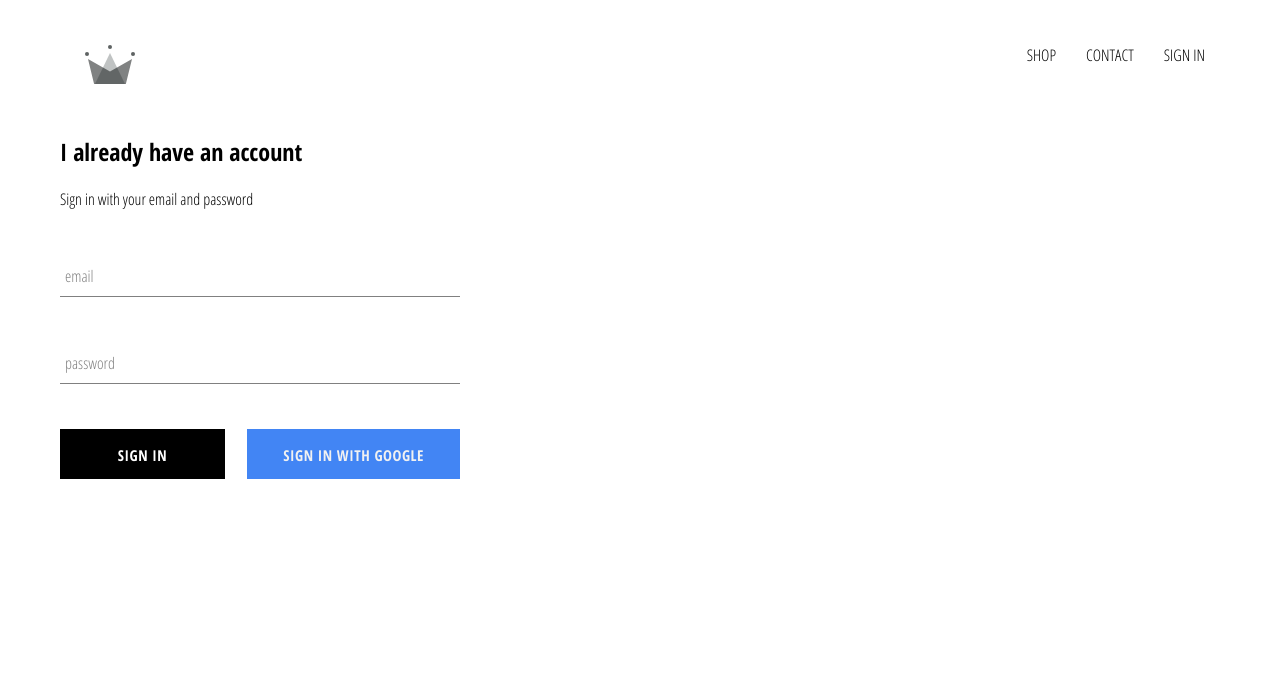
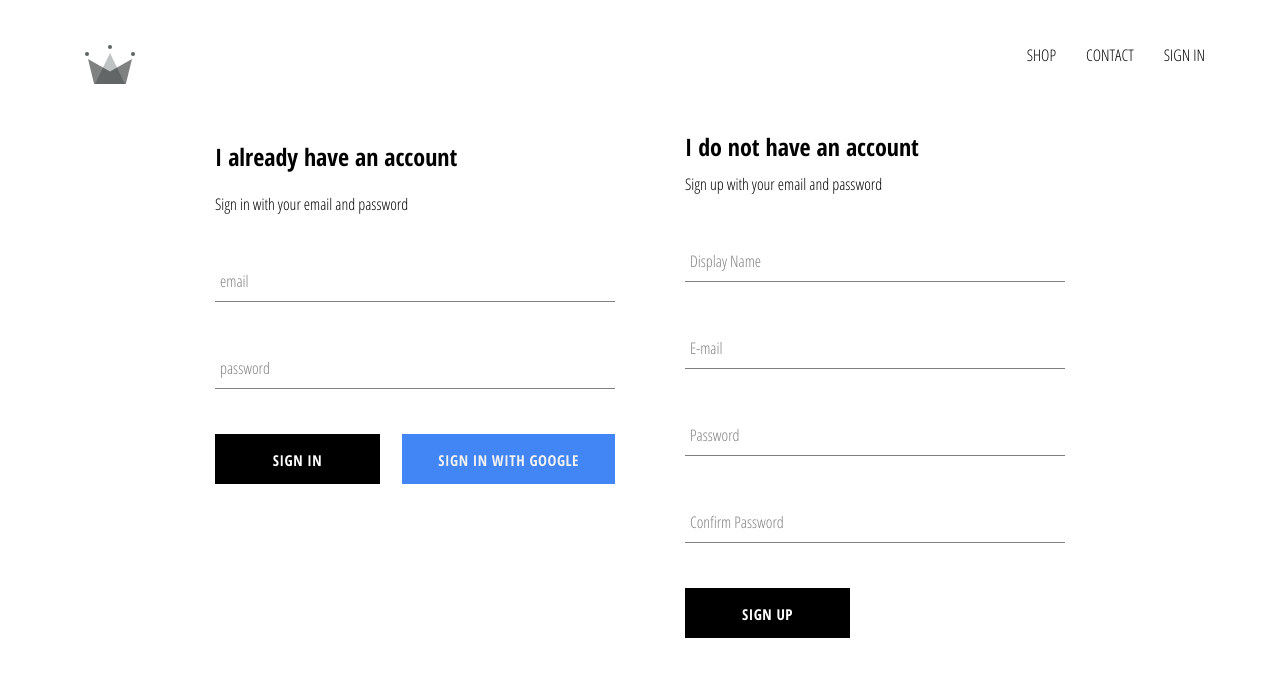
Before and after one commit to dhunanyan/e-commerce, a React (Create React App) app: page /signin in a window 1280 px wide. Shown: the top 676 px of the page. Built offline with nearby package versions, Linux system fonts and the light colour scheme; no server answers; a web font is replaced by a local one.

Commit message:
sign-up with firebase

```diff
--- a/src/App.js
+++ b/src/App.js
@@ -6,7 +6,7 @@
 import ShopPage from "./pages/shop/shop.component.jsx";
 import Header from "./components/header/header.component.jsx";
 import SigninAndSignupPage from "./pages/sign-in-and-sign-up/sign-in-and-sign-up.component";
-import { auth } from "./firebase/firebase.utils";
+import { auth, createUserProfileDocument } from "./firebase/firebase.utils";
 import React from "react";
 
 class App extends React.Component {
@@ -21,10 +21,23 @@
   unsubscribeFromAuth = null;
 
   componentDidMount() {
-    this.unsubscribeFromAuth = auth.onAuthStateChanged((user) => {
-      this.setState({ currentUser: user });
+    this.unsubscribeFromAuth = auth.onAuthStateChanged(async (userAuth) => {
+      if (userAuth) {
+        const userRef = await createUserProfileDocument(userAuth);
 
-      console.log(user);
+        userRef.onSnapshot((snapShot) => {
+          this.setState({
+            currentUser: {
+              id: snapShot.id,
+              ...snapShot.data(),
+            },
+          });
+
+          console.log(this.state);
+        });
+      }
+
+      this.setState({ currentUser: userAuth });
     });
   }
 
--- /dev/null
+++ b/src/components/sign-up/sign-up.component.jsx
@@ -0,0 +1,104 @@
+import React from "react";
+
+import FormInput from "../form-input/form-input.component";
+import CustomButton from "../custom-button/custom-button.component";
+
+import { auth, createUserProfileDocument } from "../../firebase/firebase.utils";
+
+import "./sign-up.styles.scss";
+
+class SignUp extends React.Component {
+  constructor() {
+    super();
+
+    this.state = {
+      displayName: "",
+      email: "",
+      password: "",
+      confirmPassword: "",
+    };
+  }
+
+  handleSubmit = async (e) => {
+    e.preventDefault();
+
+    const { displayName, email, password, confirmPassword } = this.state;
+
+    if (password !== confirmPassword) {
+      alert("Passwords don't match!");
+      return;
+    }
+
+    try {
+      const { user } = await auth.createUserWithEmailAndPassword(
+        email,
+        password
+      );
+
+      await createUserProfileDocument(user, { displayName });
+
+      this.setState({
+        displayName: "",
+        email: "",
+        password: "",
+        confirmPassword: "",
+      });
+    } catch (error) {
+      console.error(error);
+    }
+  };
+
+  handleChange = (e) => {
+    const { name, value } = e.target;
+
+    this.setState({ [name]: value });
+  };
+
+  render() {
+    const { displayName, email, password, confirmPassword } = this.state;
+    return (
+      <div className="sign-up">
+        <h2 className="title">I do not have an account</h2>
+        <span>Sign up with your email and password</span>
+        <form className="sign-up-form" onSubmit={this.handleSubmit}>
+          <FormInput
+            type="text"
+            name="displayName"
+            value={displayName}
+            onChange={this.handleChange}
+            label="Display Name"
+            required
+          />
+          <FormInput
+            type="email"
+            name="email"
+            value={email}
+            onChange={this.handleChange}
+            label="E-mail"
+            required
+          />
+          <FormInput
+            type="password"
+            name="password"
+            value={password}
+            onChange={this.handleChange}
+            label="Password"
+            required
+          />
+          <FormInput
+            type="password"
+            name="confirmPassword"
+            value={confirmPassword}
+            onChange={this.handleChange}
+            label="Confirm Password"
+            required
+          />
+
+          <CustomButton type="submit">SIGN UP</CustomButton>
+        </form>
+      </div>
+    );
+  }
+}
+
+export default SignUp;
--- /dev/null
+++ b/src/components/sign-up/sign-up.styles.scss
@@ -0,0 +1,9 @@
+.sign-up {
+  display: flex;
+  flex-direction: column;
+  width: 380px;
+
+  .title {
+    margin: 10px 0;
+  }
+}
--- a/src/firebase/firebase.utils.js
+++ b/src/firebase/firebase.utils.js
@@ -12,6 +12,32 @@
   measurementId: "G-WMQZ03TJDB",
 };
 
+export const createUserProfileDocument = async (userAuth, additionalData) => {
+  if (!userAuth) return;
+
+  const userRef = firestore.doc(`/users/${userAuth.uid}`);
+
+  const snapShot = await userRef.get();
+
+  if (!snapShot.exists) {
+    const { displayName, email } = userAuth;
+    const createdAt = new Date();
+
+    try {
+      await userRef.set({
+        displayName,
+        email,
+        createdAt,
+        ...additionalData,
+      });
+    } catch (error) {
+      console.log("Error creating user", error.message);
+    }
+  }
+
+  return userRef;
+};
+
 firebase.initializeApp(config);
 
 export const auth = firebase.auth();
--- a/src/pages/sign-in-and-sign-up/sign-in-and-sign-up.component.jsx
+++ b/src/pages/sign-in-and-sign-up/sign-in-and-sign-up.component.jsx
@@ -1,12 +1,14 @@
 import React from "react";
 
 import SignIn from "../../components/sign-in/sign-in.component";
+import SignUp from "../../components/sign-up/sign-up.component";
 
 import "./sign-in-and-sign-up.styles.scss";
 
 const SigninAndSignupPage = () => (
   <div className="sign-in-and-sign-up">
     <SignIn />
+    <SignUp />
   </div>
 );
 
--- a/src/pages/sign-in-and-sign-up/sign-in-and-sign-up.styles.scss
+++ b/src/pages/sign-in-and-sign-up/sign-in-and-sign-up.styles.scss
@@ -0,0 +1,6 @@
+.sign-in-and-sign-up {
+  width: 850px;
+  display: flex;
+  justify-content: space-between;
+  margin: 30px auto;
+}
```
Also changed, not shown: src/test.js (added, +12 -0 lines).
